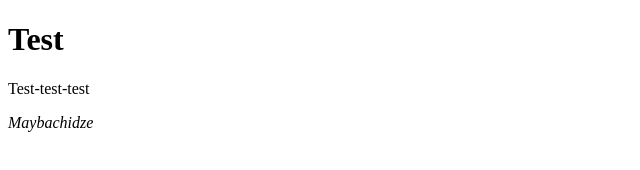
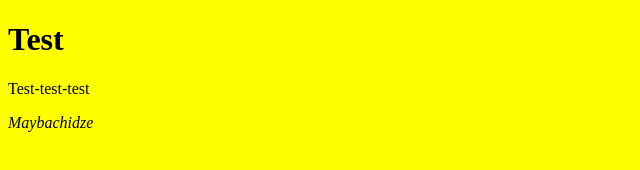
Before and after one commit to erikas234/1pamoka, a plain HTML site: page index.html in a window 1280 px wide. Shown: the whole page, without its empty margins (0-640 px from the left). Drawn offline with Linux system fonts and the light colour scheme.

Commit message:
Background

```diff
--- a/index.html
+++ b/index.html
@@ -1,7 +1,7 @@
 <!DOCTYPE html>
 <html>
 <body>
-  <background color: yellow</>
+  <body bgcolor="yellow">
   <title>Puslapis</title>
 
 <h1>Test</h1>
```
